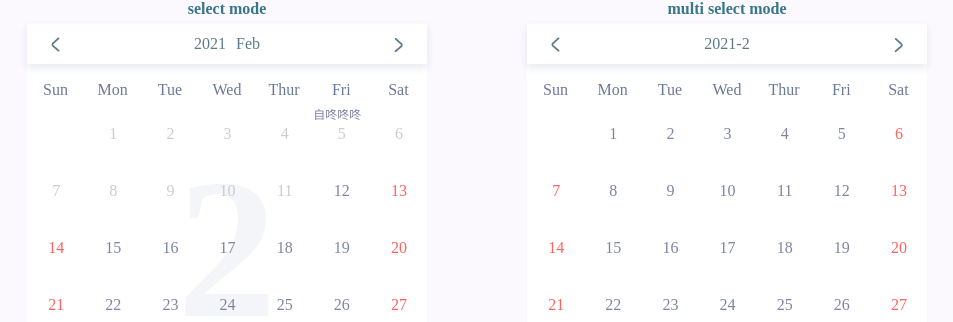
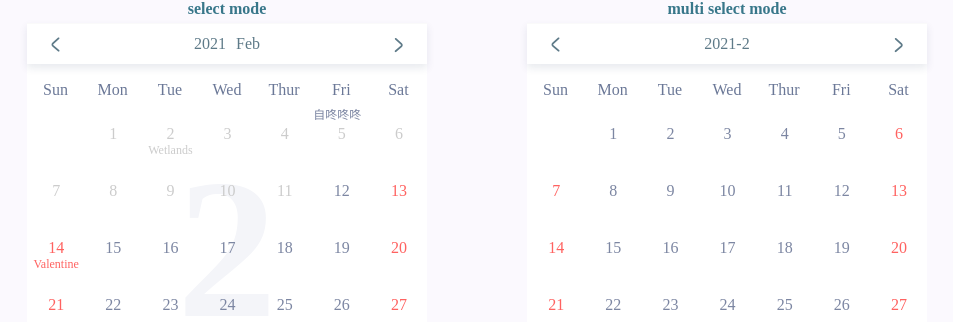
Before and after one commit to Hzy0913/mpvue-calendar, a Vue app: page / in a window 1280 px wide. Shown: the top 322 px of the page, without its empty margins (163-1116 px from the left). Built offline with nearby package versions, Linux system fonts and the light colour scheme.

Commit message:
feat: add holidays for select mode

```diff
--- a/example/App.vue
+++ b/example/App.vue
@@ -7,6 +7,7 @@
         :begin="selectbegin"
         :tile-content="selectend"
         :format="formatOfSelecteMode"
+        :holidays="holidays"
       />
       <Calendar
         selectMode="multi"
@@ -54,8 +55,7 @@
   import Calendar from '../src/mpvue-calendar';
   import lunar from '../src/calendarinit';
   import { defineComponent, ref, reactive, onMounted, watchEffect, watch } from 'vue';
-  // 'select', 'multi', 'range', 'multiRange'
-  // monthRange week month
+
   export default {
     name: 'app',
     components: {
@@ -63,7 +63,18 @@
     },
     setup() {
       const holidays = ref({
-        '1-15': '节日111'
+        '1-1': 'New Year',
+        '2-2': 'Wetlands',
+        '2-14': 'Valentine',
+        '3-8': 'Women',
+        '4-1': 'April Fools',
+        '4-22': 'World Earth',
+        '5-1': 'Labour',
+        '6-1': 'Children',
+        '8-1': 'Youth',
+        '10-5': 'World Teachers',
+        '10-31': 'Halloween',
+        '12-25': 'Christmas',
       })
       const completion = ref(false)
       const selectbegin = ref('2021-2-12')
@@ -82,8 +93,6 @@
       const remarks = ref({'2021-1-13': '啦啦啦'})
       const monthRange = ref(['2021-1', '2021-6', '2021-12'])
       const disabled = ref(['2021-1-2', '2021-1-4', '2021-1-23'])
-
-      // const selectDate = ref('2021-1-25')
       const selectDate = ref([{start: "2021-1-25", end: "2021-1-30"}])
       const tileContent = ref({
         '2021-1-5': {
@@ -260,6 +269,9 @@
       font-weight: bold;
       margin-bottom: 5px;
     }
+    .vc-calendar-holiday{
+      white-space: nowrap;
+    }
   }
 
   .multi-mode{
```
